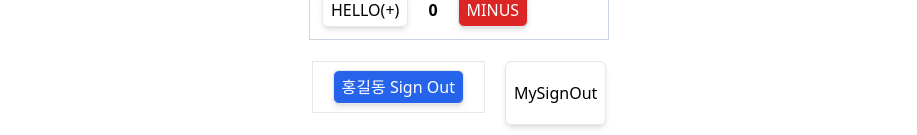
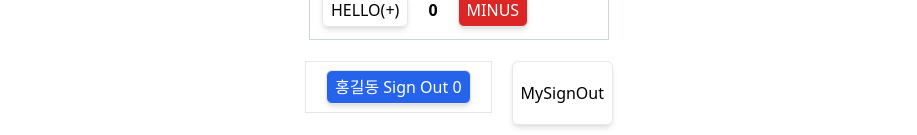
Before and after one commit to j0j00h/hana4_teacher, a React (Vite) app in the folder rbvite/: page / in a window 1280 px wide. Shown: the part 132-267 px from the top of the page, without its empty margins (181-1098 px from the left). Built offline with nearby package versions, Linux system fonts and the light colour scheme.

Commit message:
fetch with useEffect

```diff
--- /dev/null
+++ b/rbvite/public/data/sample.json
@@ -0,0 +1,8 @@
+{
+  "loginUser": { "id": 1, "name": "홍길동" },
+  "cart": [
+    { "id": 100, "name": "라면", "price": 3000 },
+    { "id": 101, "name": "컵라면", "price": 2000 },
+    { "id": 200, "name": "파", "price": 5000 }
+  ]
+}
--- a/rbvite/src/components/Login.tsx
+++ b/rbvite/src/components/Login.tsx
@@ -1,6 +1,5 @@
 import {
   FormEvent,
-  useCallback,
   useEffect,
   useImperativeHandle,
   useLayoutEffect,
--- a/rbvite/src/components/My.tsx
+++ b/rbvite/src/components/My.tsx
@@ -6,6 +6,7 @@ import { useEffect, useRef } from 'react';
 import { useSession } from '../hooks/session-context.tsx';
 import Item from './Item.tsx';
 import useToggle from '../hooks/toggle.ts';
+import { useTimeout } from '../hooks/timer-hooks.ts';
 
 export default function My() {
   const { session } = useSession();
@@ -25,18 +26,34 @@ export default function My() {
   //   return () => console.log('unmount11!!');
   // }, [primitive, isAdding]);
 
+  let xxx = 0;
   useEffect(() => {
     console.log('*******22');
     // alert('login plz...');
 
     return () => console.log('unmount22!!');
   }, []);
+  useTimeout(() => {
+    xxx++;
+  }, 1000);
+
+  useEffect(() => {
+    const abortController = new AbortController();
+    const { signal } = abortController;
+    fetch('/data/sample.json', { signal })
+      .then((res) => res.json())
+      .then((data) => {
+        console.log('data>>', data);
+      });
+
+    return () => abortController.abort();
+  }, []);
 
   return (
     <>
       {session.loginUser ? (
         <div className='flex gap-5'>
-          <Profile ref={logoutButtonRef} />
+          <Profile ref={logoutButtonRef} xxx={xxx} />
           <Button onClick={() => logoutButtonRef.current?.focus()}>
             MySignOut
           </Button>
--- a/rbvite/src/components/Profile.tsx
+++ b/rbvite/src/components/Profile.tsx
@@ -3,8 +3,9 @@ import { useSession } from '../hooks/session-context';
 // import Button from './atoms/Button';
 
 const Profile = forwardRef(
-  (_: unknown, ref: ForwardedRef<HTMLButtonElement>) => {
+  ({ xxx }: { xxx: number }, ref: ForwardedRef<HTMLButtonElement>) => {
     const { session, logout } = useSession();
+    console.log('xxx>>>', xxx);
     return (
       <div className='mb-3 border px-5 py-2'>
         <button
@@ -12,7 +13,7 @@ const Profile = forwardRef(
           ref={ref}
           className='btn btn-primary normal-case'
         >
-          {session.loginUser?.name} Sign Out
+          {session.loginUser?.name} Sign Out {xxx}
         </button>
 
         {/* <Button onClick={logout} text='SignOut' /> */}
```
